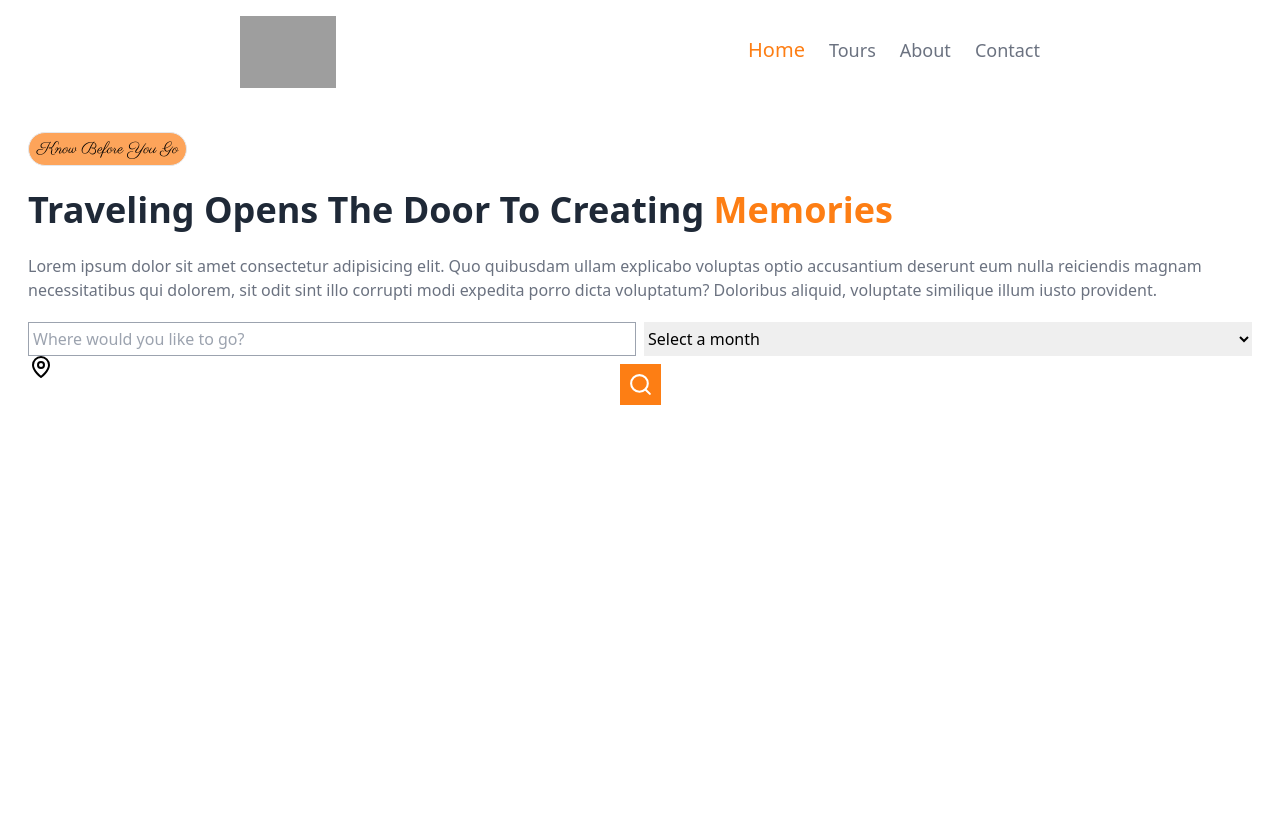
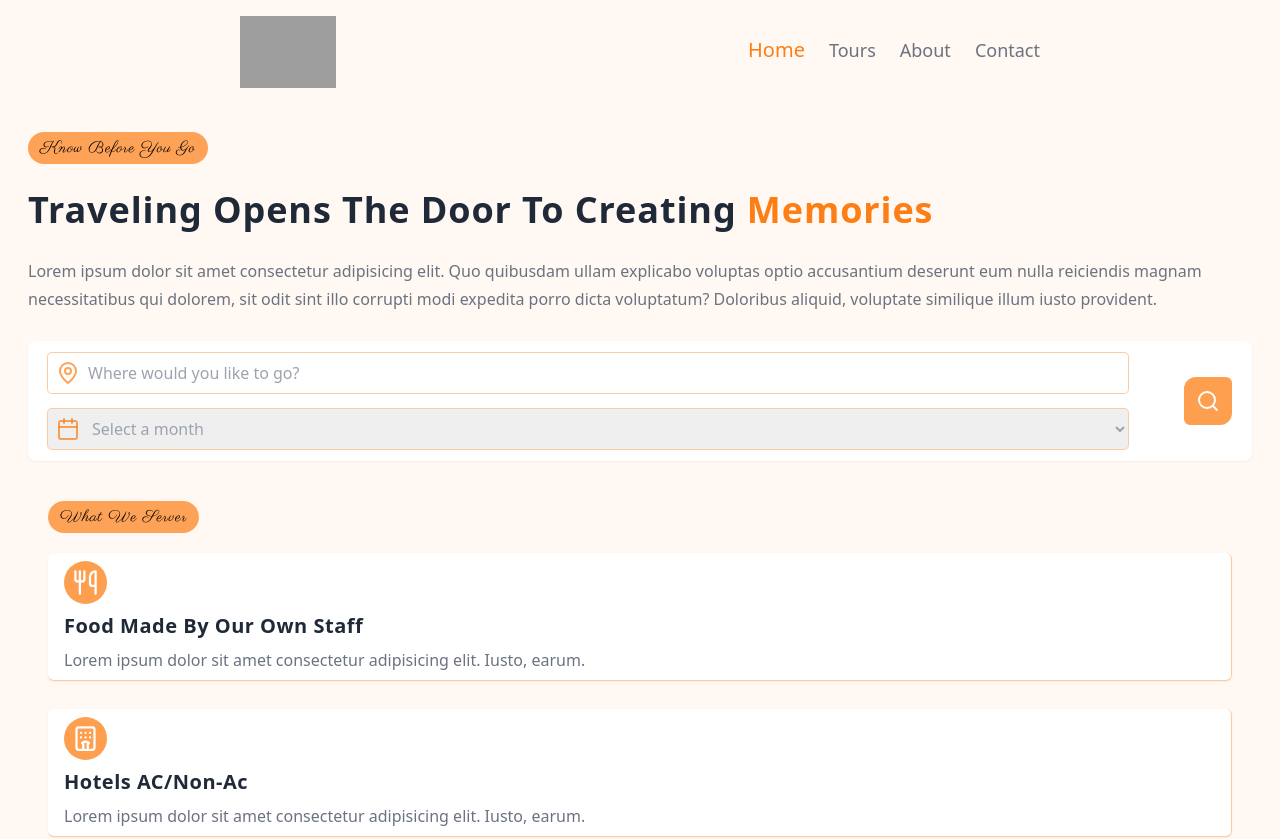
Before and after one commit to Lovekik-Deshbhratar/Chintamani-Tours-Travel, a React (Create React App) app in the folder client/: page / in a window 1280 px wide. Shown: the top 839 px of the page. Before the commit the page ends 800 px from the top, so only its background shows below. Built offline with nearby package versions, Linux system fonts and the light colour scheme; grey boxes are pictures that could not be loaded.

Commit message:
service cards added

```diff
--- a/client/src/App.js
+++ b/client/src/App.js
@@ -8,7 +8,7 @@ import Navbar from "./Component/Navbar";
 
 function App() {
   return (
-    <div className="w-full space-y-3">
+    <div className="w-full space-y-3 bg-primary/5 selection:bg-primary/10 selection:text-primary">
       <Navbar />
       <Routes>
         <Route exact path="/" element={<Landing />} />
--- /dev/null
+++ b/client/src/Component/Icon.jsx
@@ -0,0 +1,9 @@
+import { icons } from "lucide-react";
+
+const Icon = ({ name, color, size }) => {
+  const LucideIcon = icons[name];
+
+  return <LucideIcon color={color} size={size} />;
+};
+
+export default Icon;
--- a/client/src/Component/Input.jsx
+++ b/client/src/Component/Input.jsx
@@ -1,19 +1,22 @@
 import React from "react";
-import { Search, MapPin } from "lucide-react";
+import { Search, MapPin, Calendar } from "lucide-react";
 
 const Input = () => {
   return (
-    <div className="space-y-2">
-      <div className="grid grid-cols-2 gap-2">
-        <div className="border">
+    <div className=" bg-white py-3 px-5 rounded-lg shadow-sm">
+      <div className="flex justify-between gap-14">
+        <div className="flex flex-col gap-4 flex-grow">
+          <div className="relative">
+            <MapPin className="absolute m-2 text-primary/70" />
             <input
-            className="relative outline-none ring-1 ring-gray-400 p-1 w-full"
+              className="outline-none ring-1 ring-primary/40 py-2 pl-10 rounded w-full focus:placeholder:text-gray-500 placeholder:text-gray-400"
               type="text"
               placeholder="Where would you like to go?"
             />
-          <MapPin className="absolute" />
           </div>
-        <select className="outline-none">
+          <div className="relative">
+            <Calendar className="absolute m-2 text-primary/70" />
+            <select className="text-gray-400 focus:text-gray-500 outline-none ring-1 ring-primary/40 py-2 pl-10 rounded w-full">
               <option value="">Select a month</option>
               <option value="January">January</option>
               <option value="February">February</option>
@@ -29,10 +32,12 @@ const Input = () => {
               <option value="December">December</option>
             </select>
           </div>
-      <div className="flex justify-center">
-        <button className="bg-primary p-2">
-          <Search color="white" size={25} />
+        </div>
+        <div className="flex items-center">
+          <button className="bg-secondary p-3 rounded-tl-xl rounded-br-xl rounded-tr-md rounded-bl-md">
+            <Search color="white" />
           </button>
+        </div>
       </div>
     </div>
   );
--- a/client/src/Component/Navbar.jsx
+++ b/client/src/Component/Navbar.jsx
@@ -78,7 +78,7 @@ const Navbar = () => {
           <NavLinks />
         </div>
         {isOpen && (
-          <div className="flex gap-5 md:flex-row flex-col md:hidden  items-center">
+          <div className="flex gap-5 md:flex-row flex-col md:hidden items-center w-full">
             <NavLinks />
           </div>
         )}
--- /dev/null
+++ b/client/src/Component/Services.jsx
@@ -0,0 +1,55 @@
+import React from "react";
+import Icon from "./Icon";
+
+const services = [
+  {
+    icon: "Utensils",
+    title: "food made by our own staff",
+    description:
+      "Lorem ipsum dolor sit amet consectetur adipisicing elit. Iusto, earum.",
+  },
+  {
+    icon: "Hotel",
+    title: "Hotels AC/Non-Ac",
+    description:
+      "Lorem ipsum dolor sit amet consectetur adipisicing elit. Iusto, earum.",
+  },
+  {
+    icon: "Compass",
+    title: "Best tour guide",
+    description:
+      "Lorem ipsum dolor sit amet consectetur adipisicing elit. Iusto, earum.",
+  },
+];
+
+const Services = () => {
+  return (
+    <div className="py-3 px-5 space-y-5">
+      <h1 className="tracking-wider py-1 px-3 capitalize rounded-full bg-primary/70 text-base font-parisienne w-fit h-fit">
+        what we server
+      </h1>
+      <div className="space-y-7">
+        {services.map((item, key) => {
+          return (
+            <div
+              className="bg-white space-y-2 shadow-sm border-b border-r border-primary/40 py-2 px-4 rounded-md"
+              key={key}
+            >
+              <div className="bg-secondary text-white rounded-full w-fit p-2">
+                <Icon name={item.icon} color="white" size={27} />
+              </div>
+              <h1 className="capitalize text-xl text-gray-800 font-semibold tracking-wide">
+                {item.title}
+              </h1>
+              <p className="text-gray-500 text-base leading-7s">
+                {item.description}
+              </p>
+            </div>
+          );
+        })}
+      </div>
+    </div>
+  );
+};
+
+export default Services;
--- a/client/src/Pages/Landing.jsx
+++ b/client/src/Pages/Landing.jsx
@@ -1,18 +1,19 @@
 import React from "react";
 import Input from "../Component/Input";
+import Services from "../Component/Services";
 
 const Landing = () => {
   return (
-    <div className="px-7 py-4 space-y-5">
+    <div className="px-7 py-4 space-y-7">
       <div className="grid grid-cols-1 gap-6">
-        <span className="border py-1 px-2 capitalize rounded-full bg-primary/70 text-base font-parisienne w-fit h-fit">
+        <span className="tracking-wider py-1 px-3 capitalize rounded-full bg-primary/70 text-base font-parisienne w-fit h-fit">
           know before you go
         </span>
-        <h1 className="text-4xl capitalize font-semibold text-gray-800">
+        <h1 className="text-4xl capitalize font-semibold text-gray-800 tracking-wide leading-[2.8rem]">
           traveling opens the door to creating{" "}
           <span className="text-primary">Memories</span>
         </h1>
-        <p className="text-gray-500">
+        <p className="text-gray-500 text-base leading-7">
           Lorem ipsum dolor sit amet consectetur adipisicing elit. Quo quibusdam
           ullam explicabo voluptas optio accusantium deserunt eum nulla
           reiciendis magnam necessitatibus qui dolorem, sit odit sint illo
@@ -21,6 +22,7 @@ const Landing = () => {
         </p>
       </div>
       <Input />
+      <Services />
     </div>
   );
 };
--- a/client/tailwind.config.js
+++ b/client/tailwind.config.js
@@ -5,6 +5,7 @@ module.exports = {
     extend: {
       colors: {
         primary: "#fd7e14",
+        secondary: "#FE9E4F",
       },
       fontFamily: {
         parisienne: ["Parisienne, cursive"],
```
Lines whose indentation alone changed are shown as unchanged.
